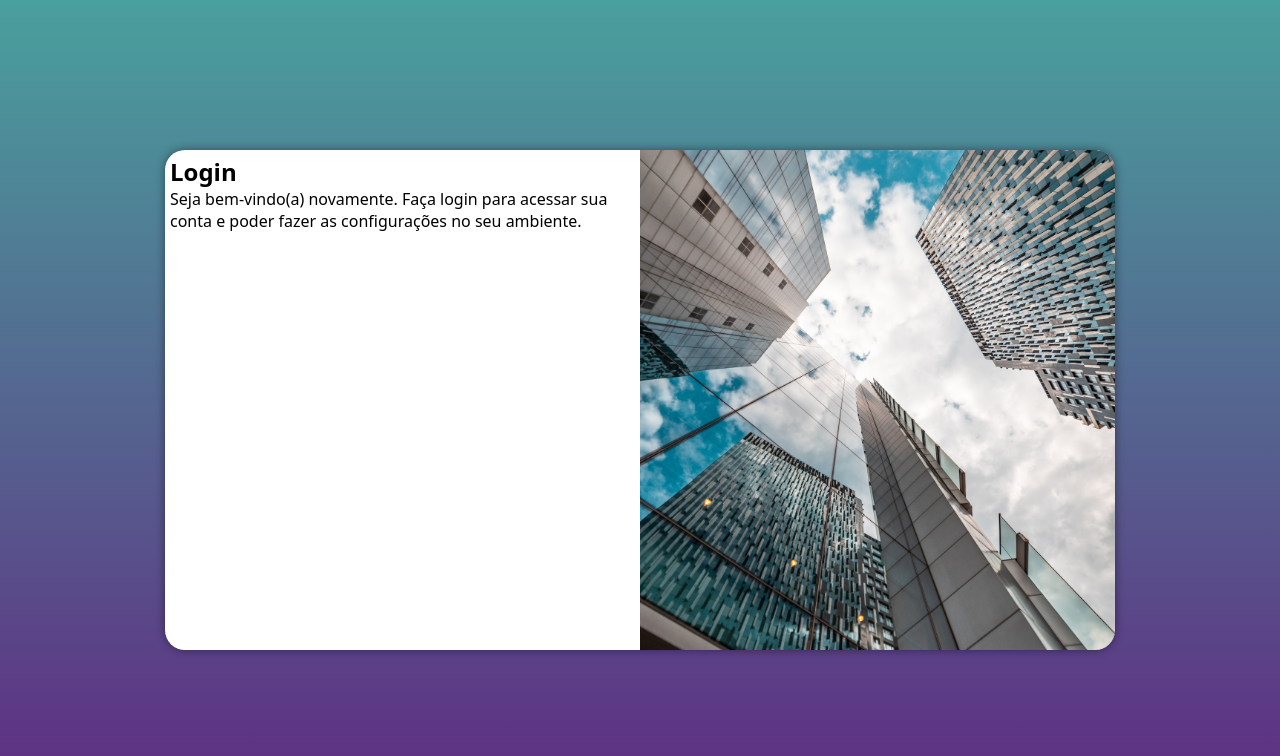
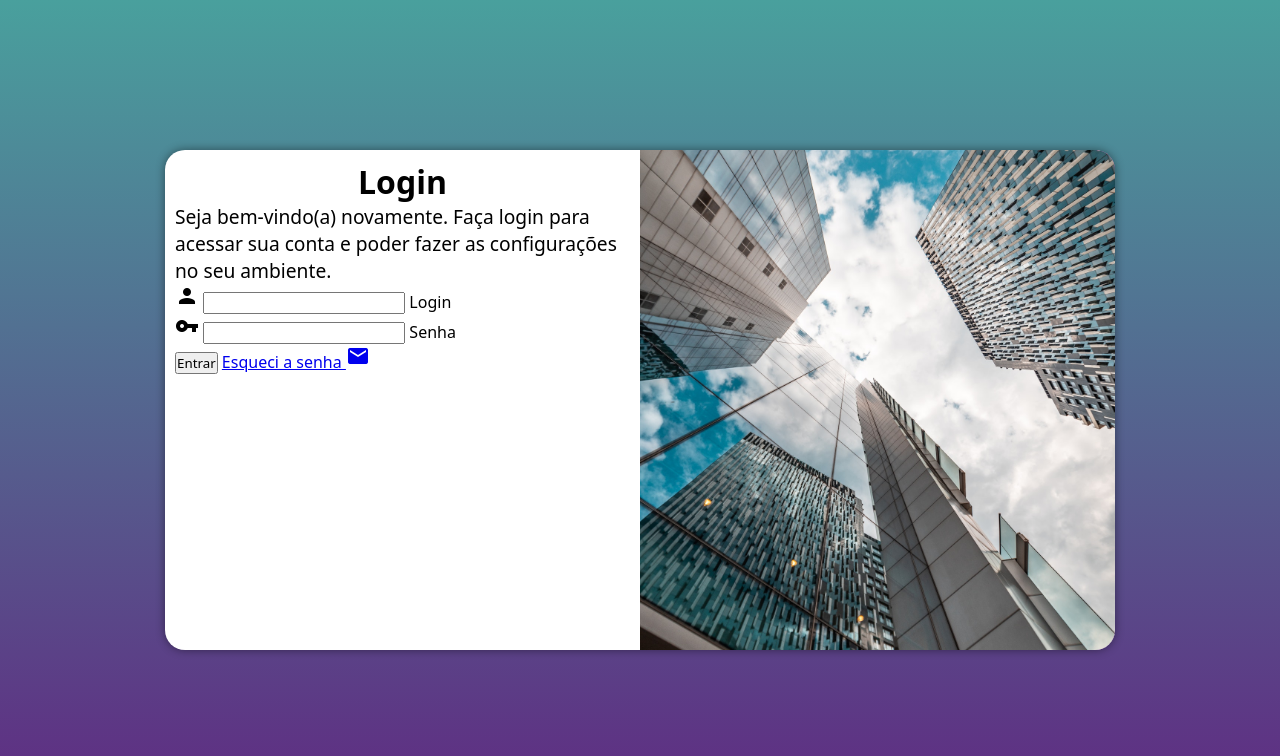
Before and after one commit to TiagoLuizVR/projeto-login, a plain HTML site: page index.html in a window 1280 px wide. Drawn offline with Linux system fonts and the light colour scheme.

Commit message:
Criação do formulario

```diff
--- a/estilos/media-queries.css
+++ b/estilos/media-queries.css
@@ -35,4 +35,10 @@
         height: 100%;
         width: 50%;
     }
+    div#formulario p {
+        font-size: 1.2em;
+    }
+    div#formulario h1 {
+        font-size: 2em;
+    }
 }
--- a/estilos/style.css
+++ b/estilos/style.css
@@ -46,5 +46,8 @@ section > div#imagem {
     height: 200px;
 }
 section > div#formulario {
-    padding: 5px;
+    padding: 10px;
 }
+div#formulario h1 {
+    text-align: center;
+}
--- a/index.html
+++ b/index.html
@@ -6,6 +6,7 @@
     <meta name="viewport" content="width=device-width, initial-scale=1.0">
     <link rel="stylesheet" href="estilos/style.css">
     <link rel="stylesheet" href="estilos/media-queries.css">
+    <link href="https://fonts.googleapis.com/icon?family=Material+Icons"rel="stylesheet">
     <title>Login</title>
 </head>
 <body>
@@ -17,8 +18,19 @@
             <div id="formulario">
                 <h1>Login</h1>
                 <p>Seja bem-vindo(a) novamente. Faça login para acessar sua conta e poder fazer as configurações no seu ambiente.</p>
-                <form action="cadastro.php" method="post">
-
+                <form action="cadastro.php" method="post" autocomplete="on">
+                    <div class="campo">
+                        <i class="material-icons">person</i>
+                        <input type="email" name="login" id="ilogin" required autocomplete="email" maxlength="40">
+                        <label for="ilogin">Login</label>
+                    </div>
+                    <div class="campo">
+                        <i class="material-icons">vpn_key</i>
+                            <input type="password" name="senha" id="isenha" required autocomplete="current-password" minlength="8" maxlength="20">
+                        <label for="isenha">Senha</label>
+                    </div>
+                    <input type="submit" value="Entrar">
+                    <a href="#">Esqueci a senha <i class="material-icons">mail</i></a>
                 </form>
             </div>
         </section>
```
